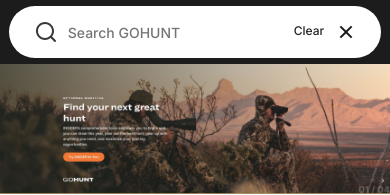
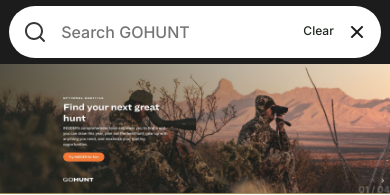
Before and after one commit to nitin-gohunt/nitin-gohunt.github.io, a plain HTML site: page header/index.html in a window 390 px wide. Both pictures are taken after a click on the icon 64 px from the left and 32 px from the top of the page. Shown: the top 195 px of the page. Drawn offline with nearby package versions, Linux system fonts and the light colour scheme.

Commit message:
ios issue

```diff
--- a/header/header.css
+++ b/header/header.css
@@ -928,7 +928,14 @@
   }
   /* Mobile Search Bar */
   .gh-search-input{
-    font-size: 14px;
+    font-size: 16px;
+    margin-left: 0px;
+  }
+  .gh-search-block {
+    justify-content: space-evenly;
+  }
+  .gh-search-clear {
+    margin: -3px 0px 0 -6px;
   }
 
 }
--- a/header/index.html
+++ b/header/index.html
@@ -4,7 +4,7 @@
   <meta charset="UTF-8">
   <meta http-equiv="X-UA-Compatible" content="IE=edge">
   <link rel="shortcut icon" href="https://www.gohunt.com/content/dam/gohunt/images/default/favicon.ico"/>
-  <meta name="viewport" content="width=device-width, initial-scale=1, maximum-scale=1">
+  <meta name="viewport" content="width=device-width, initial-scale=1">
   <link rel="preconnect" href="https://fonts.googleapis.com">
   <link rel="preconnect" href="https://fonts.gstatic.com" crossorigin>
   <link href="https://fonts.googleapis.com/css2?family=Inter:wght@100;200;300;400;500;600;700;800;900&display=swap" rel="stylesheet">
```
